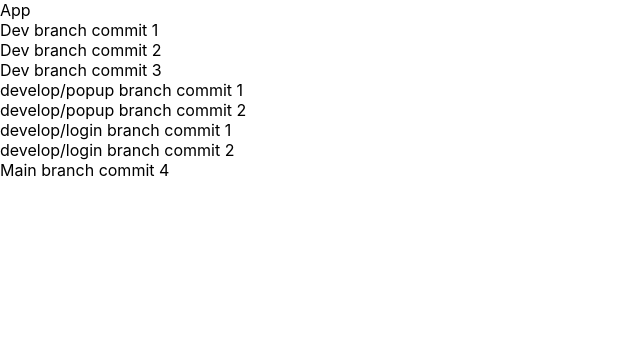
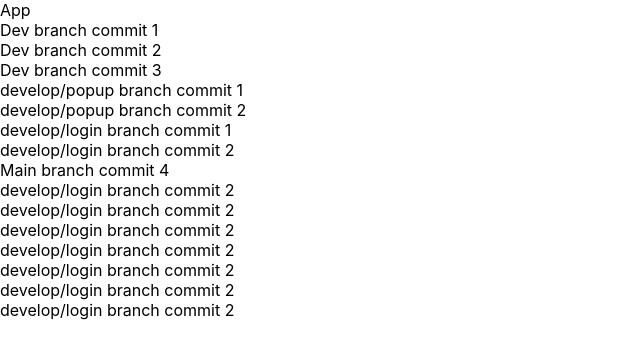
Before and after one commit to safronman/cra-console, a React (Create React App) app: page / in a window 1280 px wide. Shown: the top 358 px of the page, without its empty margins (0-640 px from the left). Built offline with nearby package versions, Linux system fonts and the light colour scheme.

Commit message:
Main branch commit 6

```diff
--- a/src/App.tsx
+++ b/src/App.tsx
@@ -14,8 +14,15 @@ function App() {
             <div>develop/login branch commit 2</div>
             <div>Main branch commit 4</div>
 
-
-
+            <main>
+                <div>develop/login branch commit 2</div>
+                <div>develop/login branch commit 2</div>
+                <div>develop/login branch commit 2</div>
+                <div>develop/login branch commit 2</div>
+                <div>develop/login branch commit 2</div>
+                <div>develop/login branch commit 2</div>
+                <div>develop/login branch commit 2</div>
+            </main>
         </div>
     );
 }
```
